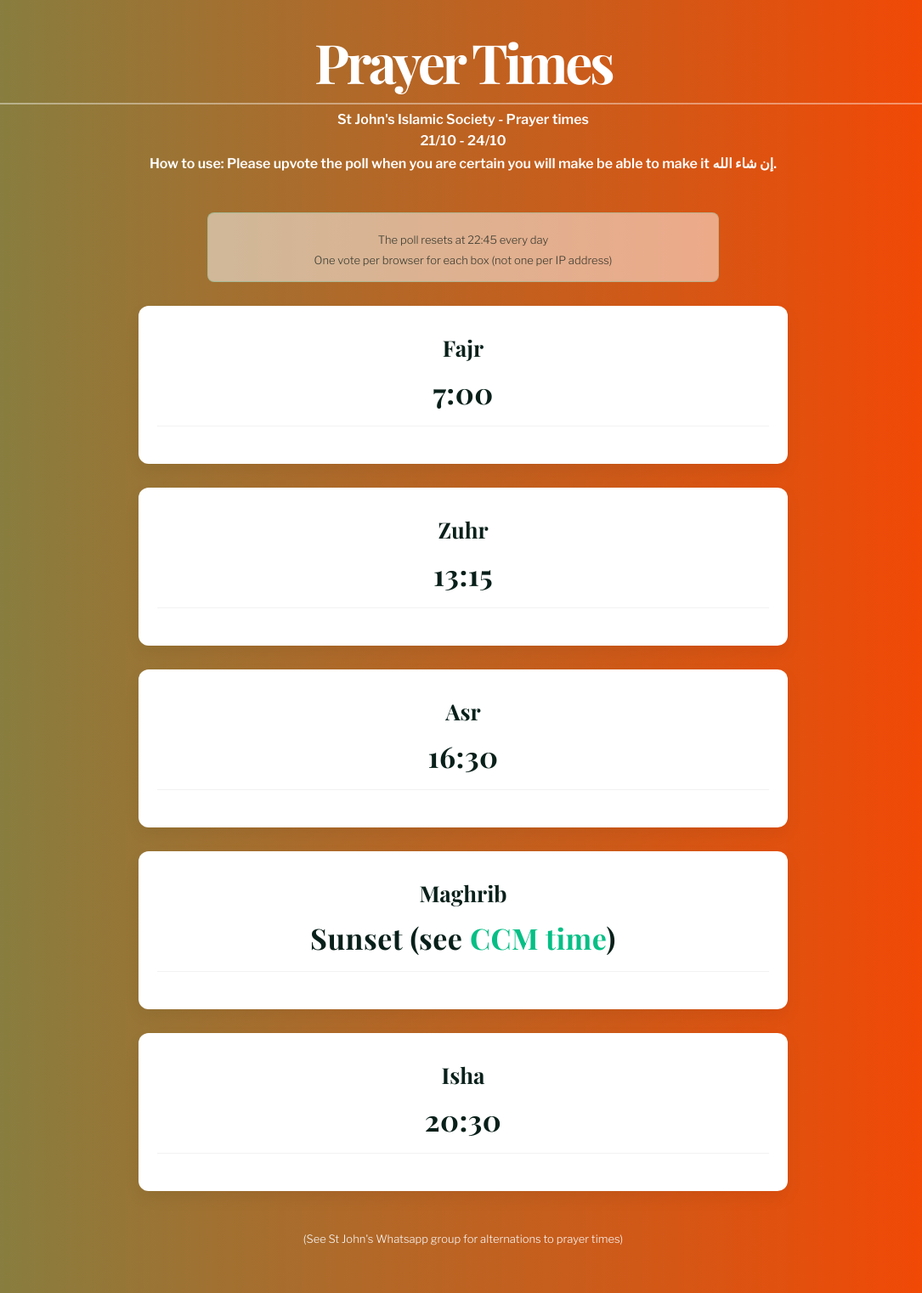
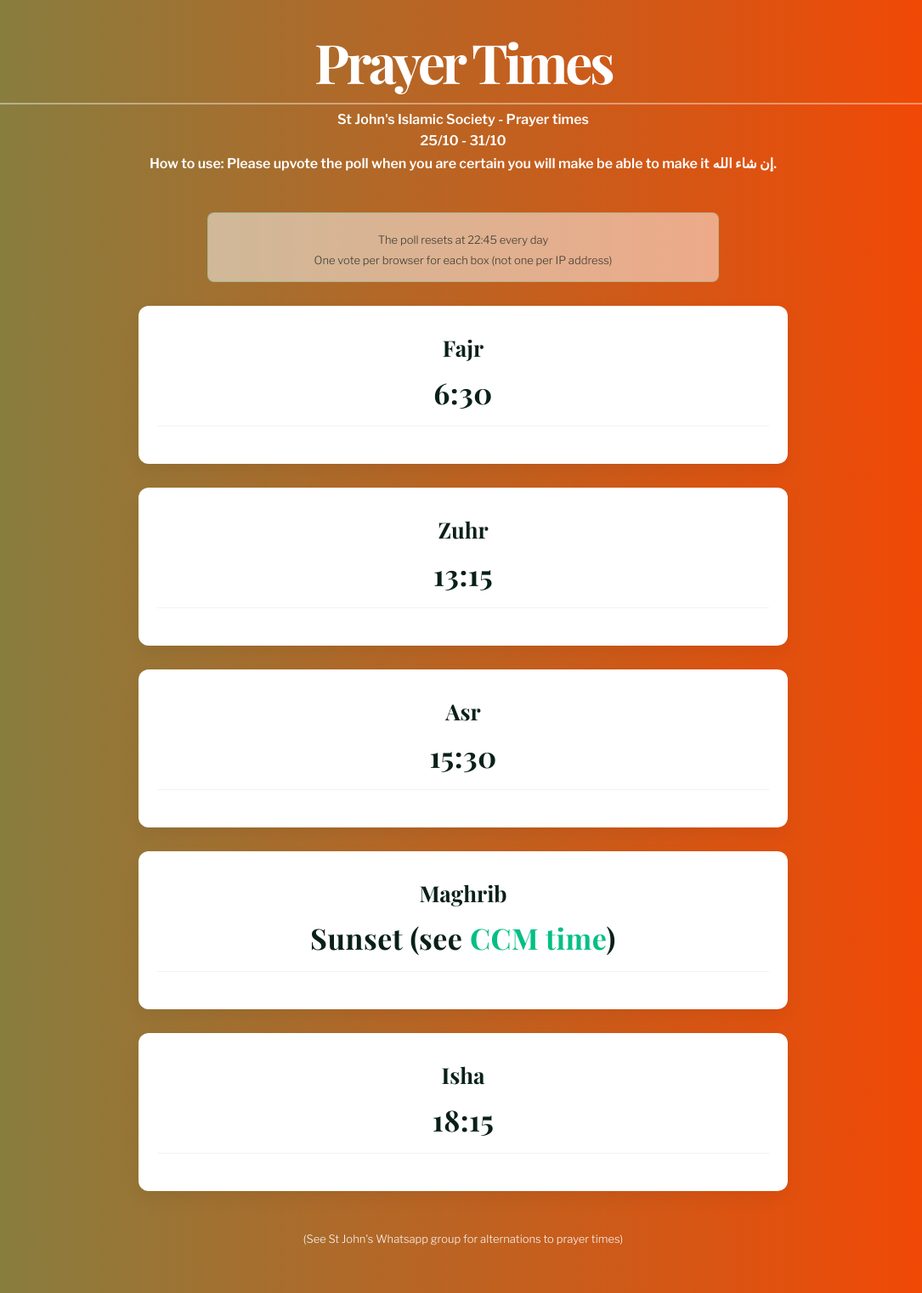
Before and after one commit to NotZakariya/NotZakariya.github.io, a Jekyll site: the page built from pages/prayertimes.md, in a window 1280 px wide. Shown: the whole page at 85% size, without its empty margins (95-1180 px from the left). Built offline with Jekyll 4.4.1, drawn with Linux system fonts in a browser that asks for light colours; a script that is not in the unit is left out.

Commit message:
Update prayer times for the specified dates

```diff
--- a/pages/prayertimes.md
+++ b/pages/prayertimes.md
@@ -12,7 +12,7 @@ no_container: true
     <header class="prayer-hero">
       <h1>Prayer Times</h1>
       <p>St John's Islamic Society - Prayer times</p>
-      <p id="date-range"> 21/10 - 24/10 </p>
+      <p id="date-range"> 25/10 - 31/10 </p>
       <p> How to use: Please upvote the poll when you are certain you will make be able to make it إن شاء الله. </p>
     </header>
 
@@ -24,7 +24,7 @@ no_container: true
     <section class="prayer-grid">
       <article class="prayer-card" data-prayer="Fajr">
         <div class="prayer-name">Fajr</div>
-        <div class="prayer-time">7:00</div>
+        <div class="prayer-time">6:30</div>
         <div class="prayer-poll"></div>
       </article>
 
@@ -36,7 +36,7 @@ no_container: true
 
       <article class="prayer-card" data-prayer="Asr">
         <div class="prayer-name">Asr</div>
-        <div class="prayer-time">16:30</div>
+        <div class="prayer-time">15:30</div>
         <div class="prayer-poll"></div>
       </article>
 
@@ -48,7 +48,7 @@ no_container: true
 
       <article class="prayer-card" data-prayer="Isha">
         <div class="prayer-name">Isha</div>
-        <div class="prayer-time">20:30</div>
+        <div class="prayer-time">18:15</div>
         <div class="prayer-poll"></div>
       </article>
     </section>
```
